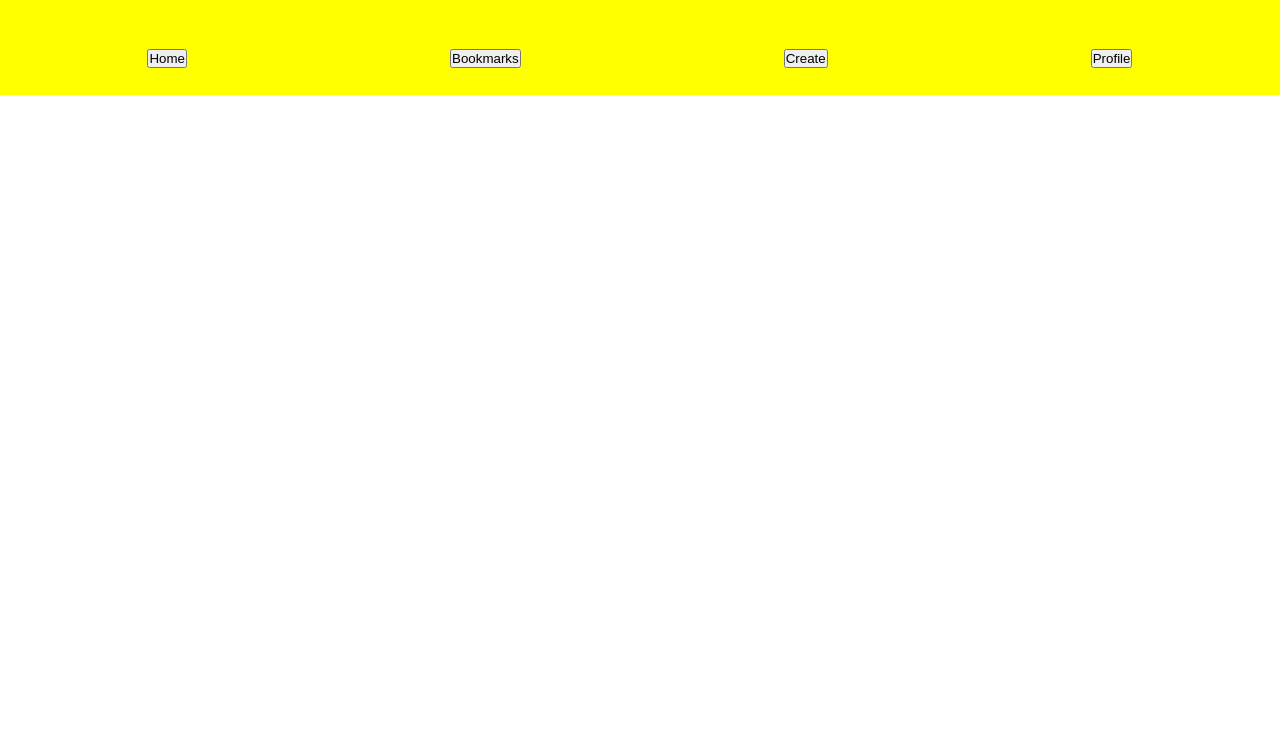
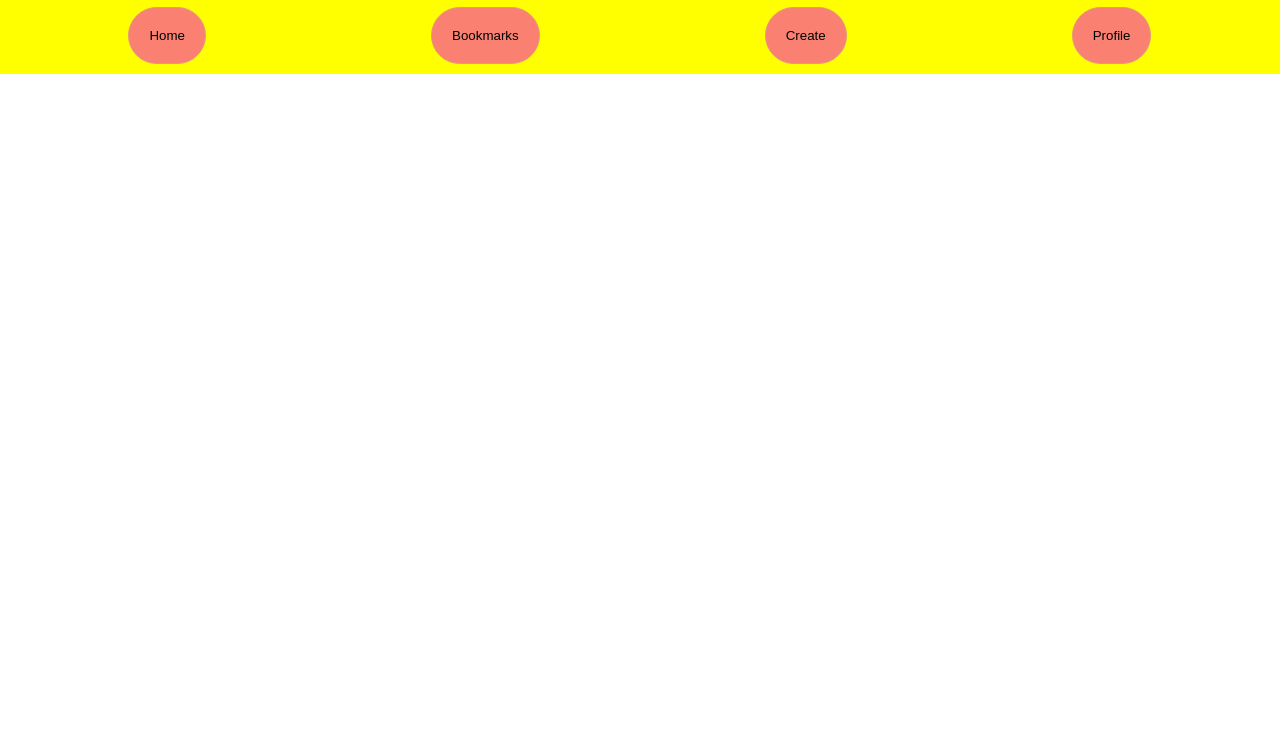
Before and after one commit to borislavkb/quiz-app-21-2-BB, a plain HTML site: page index.html in a window 1280 px wide. Shown: the part 68-800 px from the top of the page. Drawn offline with Linux system fonts and the light colour scheme.

Commit message:
add style to buttons in nav

```diff
--- a/styles/index.css
+++ b/styles/index.css
@@ -1,11 +1,8 @@
-@import '_base.css';
-
+@import "_base.css";
 
 .header {
   background-color: red;
 }
-
-
 
 .container-nav {
   display: flex;
@@ -15,10 +12,15 @@
   background-color: yellow;
   padding: 10px 16px;
 }
-.Btns {
-    padding: 5px;
-    margin: 5px;
-    font-size: 50px;
+.Home,
+.Bookmarks,
+.Create,
+.Profile {
+  background-color: salmon;
+  color: black;
+  border: 1px solid darksalmon;
+  border-radius: 50px;
+  padding: 1.5em;
 }
 
 ul {
@@ -27,10 +29,7 @@ ul {
 
 content {
   overflow-y: scroll;
-
 }
-
-
 
 @media only screen and (max-width: 380px) {
   .content {
```
Lines whose indentation alone changed are shown as unchanged.
